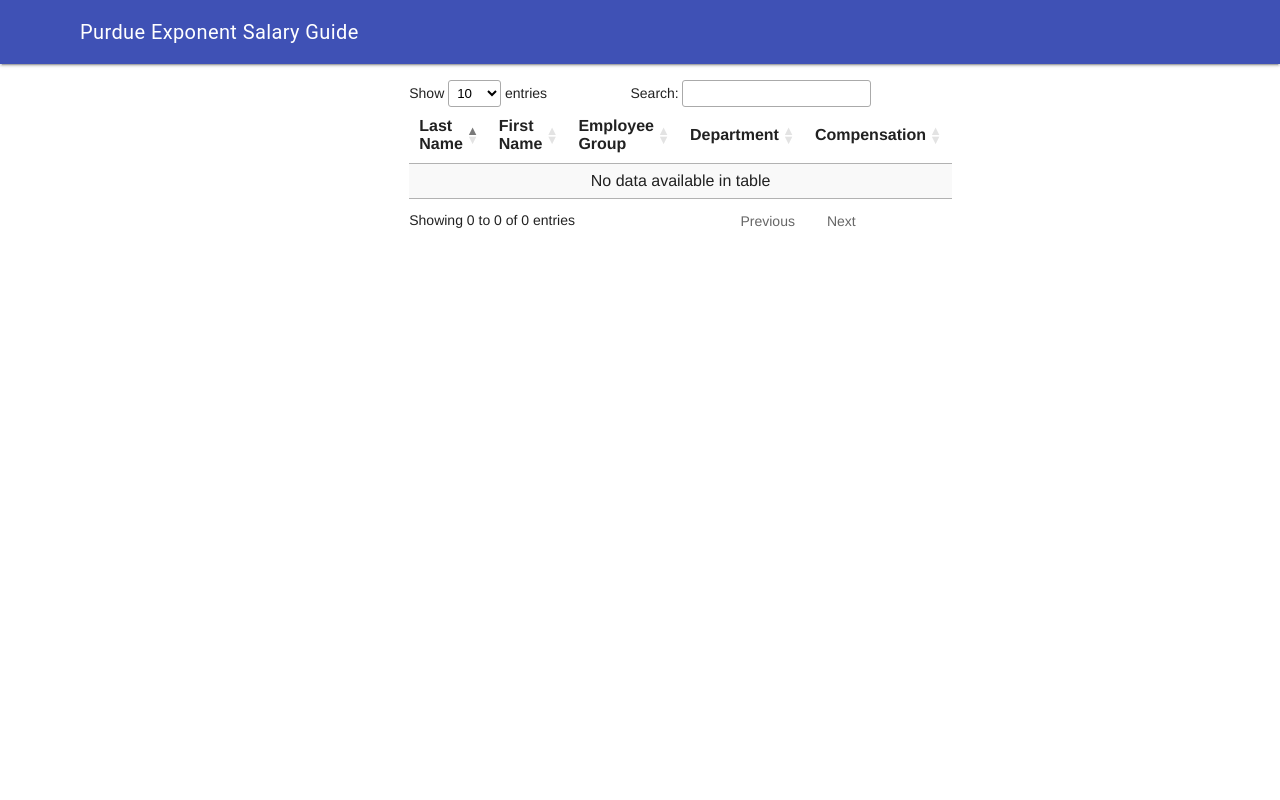
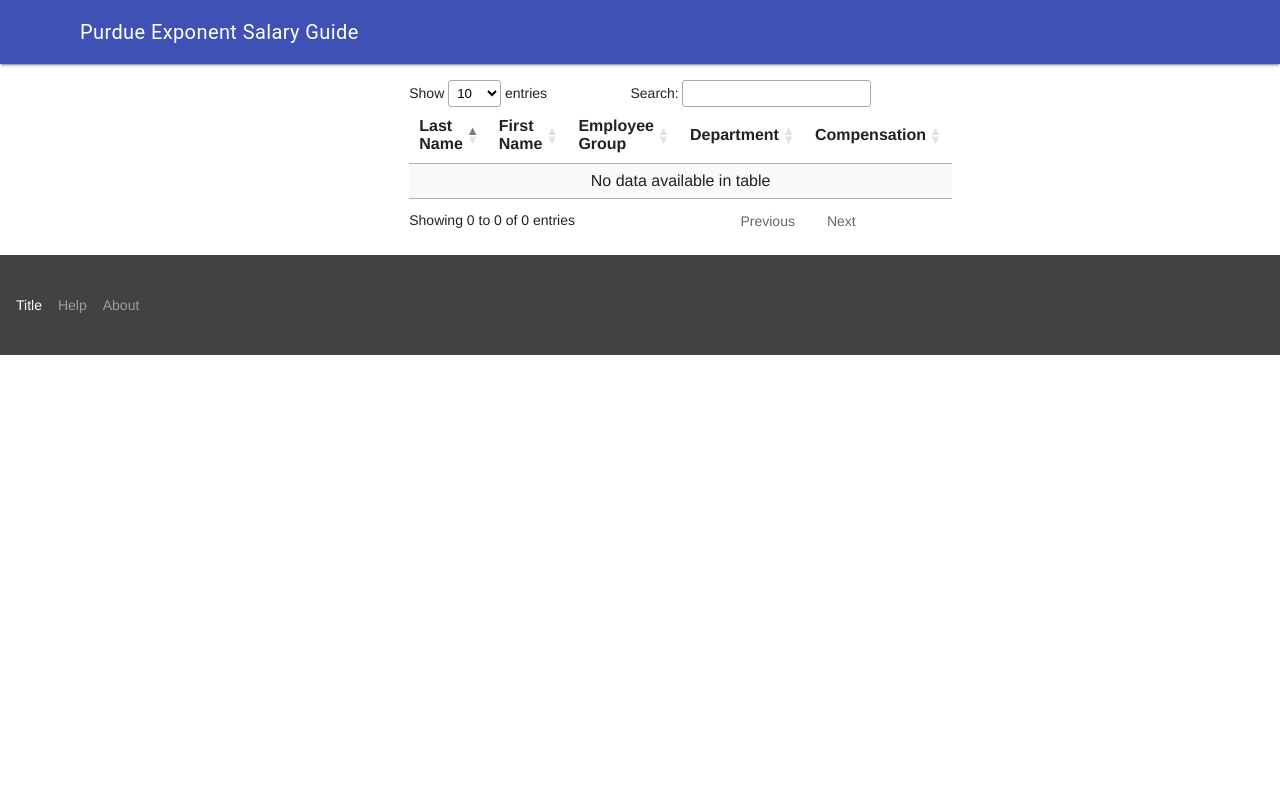
Before and after one commit to fatcat2/sturdy-pancake, a Flask app: template templates/index.html in a window 1280 px wide. Run offline with Flask 2, Linux system fonts and the light colour scheme; the template is opened without the code that fills it, so the values that code supplies are empty; some libraries are stand-ins or nearby versions.

Commit message:
Changed everything to go in one div and deleted y overflow

```diff
--- a/templates/index.html
+++ b/templates/index.html
@@ -12,7 +12,7 @@
 	</script>
 	<style>
 		html{
-			overflow-y: hidden
+			/*overflow-y: hidden*/
 		}
 	</style>
 </head>
@@ -48,7 +48,7 @@
 				</table>
 			</div>
 		</div>
-			<!--
+
 		<footer class="mdl-mini-footer">
 			<div class="mdl-mini-footer__left-section">
 				<div class="mdl-logo">Title</div>
@@ -57,6 +57,6 @@
 					<li><a href="#">About</a></li>
 				</ul>
 			</div>
-		</footer> -->
+		</footer>
 	</div>
 </body>
```
